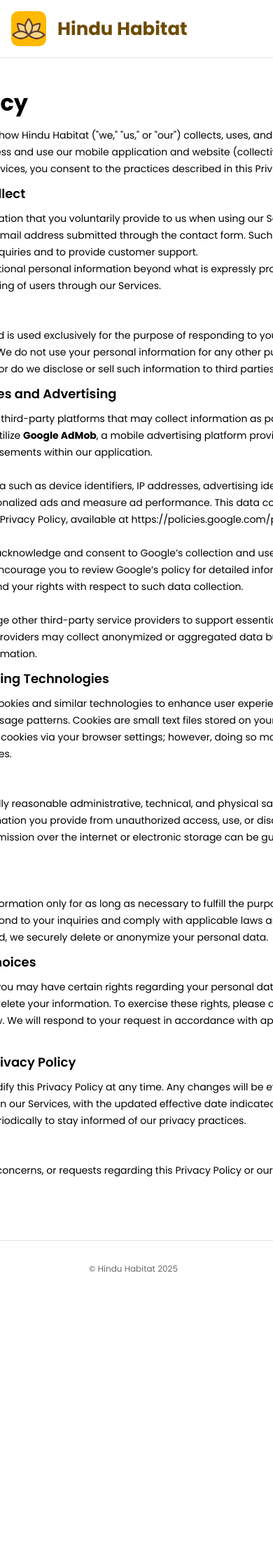
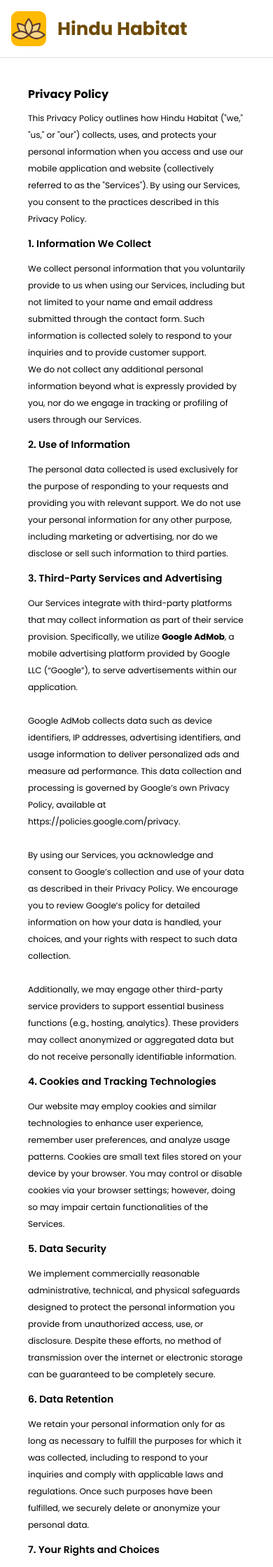
Before and after one commit to ShlokShar/HinduHabitatWebsite, a Flask app: page /privacy in a window 390 px wide; the page is wider, and only the part inside the window is pictured. Shown: the top 2239 px of that part at 70% size. Before the commit the page ends 1817 px from the top of that part, so only its background shows below. Run offline with Flask 3, Linux system fonts and the light colour scheme.

Commit message:
privacy mobile friendly

```diff
--- a/static/css/output.css
+++ b/static/css/output.css
@@ -686,26 +658,6 @@ video {
   width: 1134px;
 }
 
-.w-\[1232px\] {
-  width: 1232px;
-}
-
-.w-\[320px\] {
-  width: 320px;
-}
-
-.w-\[365px\] {
-  width: 365px;
-}
-
-.w-\[600px\] {
-  width: 600px;
-}
-
-.w-\[850px\] {
-  width: 850px;
-}
-
 .w-auto {
   width: auto;
 }
@@ -731,40 +695,8 @@ video {
   max-width: 600px;
 }
 
-.max-w-\[365px\] {
-  max-width: 365px;
-}
-
-.max-w-\[1232px\] {
-  max-width: 1232px;
-}
-
-.max-w-\[1100px\] {
-  max-width: 1100px;
-}
-
-.max-w-\[320px\] {
-  max-width: 320px;
-}
-
-.max-w-full {
-  max-width: 100%;
-}
-
-.max-w-\[1110px\] {
-  max-width: 1110px;
-}
-
-.max-w-\[10px\] {
-  max-width: 10px;
-}
-
-.max-w-\[1000px\] {
-  max-width: 1000px;
-}
-
-.flex-grow {
-  flex-grow: 1;
+.max-w-\[850px\] {
+  max-width: 850px;
 }
 
 .grow {
@@ -1083,10 +971,6 @@ video {
   font-size: 16px;
 }
 
-.text-\[18px\] {
-  font-size: 18px;
-}
-
 .text-\[20px\] {
   font-size: 20px;
 }
--- a/templates/privacy.html
+++ b/templates/privacy.html
@@ -15,8 +15,8 @@
 	</head>
 	<body class="flex w-full flex-col items-center">
 		<!--HEADER-->
-        <div class=" top-0 left-0 w-full">
-            <div class=" flex w-full justify-between p-4 bg-white">
+        <div class="sticky top-0 left-0 w-full">
+            <div class="flex w-full justify-between p-4 bg-white">
                 <div class="flex justify-between items-center space-x-4">
                     <img
                         src="./../static/img/main/icon.png"
@@ -31,44 +31,44 @@
             <div class=" w-full bg-[#e3e3e3] p-[0.5px] h-[0.5px]"></div>
         </div>
         <!--PRIVACY POLICY-->
-        <div class="flex flex-col w-[850px] font-poppins space-y-[10px] p-10">
-            <p class="font-bold text-[32px]">Privacy Policy</p>
-            <p class="text-[14px] leading-[24px]">This Privacy Policy outlines how Hindu Habitat ("we," "us," or "our")  collects, uses, and protects your personal information when you access  and use our mobile application and website (collectively referred to as  the "Services"). By using our Services, you consent to the practices  described in this Privacy Policy.</p>
+        <div class="flex flex-col max-w-[850px] font-poppins space-y-[10px] p-10">
+            <p class="font-bold text-[16px] sm:text-[32px]">Privacy Policy</p>
+            <p class="text-[12px] sm:text-[14px] leading-[24px]">This Privacy Policy outlines how Hindu Habitat ("we," "us," or "our")  collects, uses, and protects your personal information when you access  and use our mobile application and website (collectively referred to as  the "Services"). By using our Services, you consent to the practices  described in this Privacy Policy.</p>
 
-            <p class="text-[18px] leading-[27px] font-semibold">1. Information We Collect</p>
-            <p class="text-[14px] leading-[24px]">We collect personal information that you voluntarily provide to us when using our Services, including but not limited to your name and email address submitted through the contact form. Such information is collected solely to respond to your inquiries and to provide customer support.<br>We do not collect any additional personal information beyond what is expressly provided by you, nor do we engage in tracking or profiling of users through our Services.</p>
+            <p class="text-[14px] sm:text-[18px] leading-[27px] font-semibold">1. Information We Collect</p>
+            <p class="text-[12px] sm:text-[14px] leading-[24px]">We collect personal information that you voluntarily provide to us when using our Services, including but not limited to your name and email address submitted through the contact form. Such information is collected solely to respond to your inquiries and to provide customer support.<br>We do not collect any additional personal information beyond what is expressly provided by you, nor do we engage in tracking or profiling of users through our Services.</p>
 
-            <p class="text-[18px] leading-[27px] font-semibold">2. Use of Information</p>
-            <p class="text-[14px] leading-[24px]">The personal data collected is used exclusively for the purpose of responding to your requests and providing you with relevant support. We do not use your personal information for any other purpose, including marketing or advertising, nor do we disclose or sell such information to third parties.</p>
+            <p class="text-[14px] sm:text-[18px] leading-[27px] font-semibold">2. Use of Information</p>
+            <p class="text-[12px] sm:text-[14px] leading-[24px]">The personal data collected is used exclusively for the purpose of responding to your requests and providing you with relevant support. We do not use your personal information for any other purpose, including marketing or advertising, nor do we disclose or sell such information to third parties.</p>
 
-            <p class="text-[18px] leading-[27px] font-semibold">3. Third-Party Services and Advertising</p>
-            <p class="text-[14px] leading-[24px]">Our Services integrate with third-party platforms that may collect information as part of their service provision. Specifically, we utilize <strong>Google AdMob</strong>, a mobile advertising platform provided by Google LLC (“Google”), to serve advertisements within our application.<br><br>
+            <p class="text-[14px] sm:text-[18px] leading-[27px] font-semibold">3. Third-Party Services and Advertising</p>
+            <p class="text-[12px] sm:text-[14px] leading-[24px]">Our Services integrate with third-party platforms that may collect information as part of their service provision. Specifically, we utilize <strong>Google AdMob</strong>, a mobile advertising platform provided by Google LLC (“Google”), to serve advertisements within our application.<br><br>
             Google AdMob collects data such as device identifiers, IP addresses, advertising identifiers, and usage information to deliver personalized ads and measure ad performance. This data collection and processing is governed by Google’s own Privacy Policy, available at <a href="https://policies.google.com/privacy" target="_blank" rel="noopener noreferrer">https://policies.google.com/privacy</a>.<br><br>
             By using our Services, you acknowledge and consent to Google’s collection and use of your data as described in their Privacy Policy. We encourage you to review Google’s policy for detailed information on how your data is handled, your choices, and your rights with respect to such data collection.<br><br>
             Additionally, we may engage other third-party service providers to support essential business functions (e.g., hosting, analytics). These providers may collect anonymized or aggregated data but do not receive personally identifiable information.</p>
 
-            <p class="text-[18px] leading-[27px] font-semibold">4. Cookies and Tracking Technologies</p>
-            <p class="text-[14px] leading-[24px]">Our website may employ cookies and similar technologies to enhance user experience, remember user preferences, and analyze usage patterns. Cookies are small text files stored on your device by your browser. You may control or disable cookies via your browser settings; however, doing so may impair certain functionalities of the Services.</p>
+            <p class="text-[14px] sm:text-[18px] leading-[27px] font-semibold">4. Cookies and Tracking Technologies</p>
+            <p class="text-[12px] sm:text-[14px] leading-[24px]">Our website may employ cookies and similar technologies to enhance user experience, remember user preferences, and analyze usage patterns. Cookies are small text files stored on your device by your browser. You may control or disable cookies via your browser settings; however, doing so may impair certain functionalities of the Services.</p>
 
-            <p class="text-[18px] leading-[27px] font-semibold">5. Data Security</p>
-            <p class="text-[14px] leading-[24px]">We implement commercially reasonable administrative, technical, and physical safeguards designed to protect the personal information you provide from unauthorized access, use, or disclosure. Despite these efforts, no method of transmission over the internet or electronic storage can be guaranteed to be completely secure.</p>
+            <p class="text-[14px] sm:text-[18px] leading-[27px] font-semibold">5. Data Security</p>
+            <p class="text-[12px] sm:text-[14px] leading-[24px]">We implement commercially reasonable administrative, technical, and physical safeguards designed to protect the personal information you provide from unauthorized access, use, or disclosure. Despite these efforts, no method of transmission over the internet or electronic storage can be guaranteed to be completely secure.</p>
 
-            <p class="text-[18px] leading-[27px] font-semibold">6. Data Retention</p>
-            <p class="text-[14px] leading-[24px]">We retain your personal information only for as long as necessary to fulfill the purposes for which it was collected, including to respond to your inquiries and comply with applicable laws and regulations. Once such purposes have been fulfilled, we securely delete or anonymize your personal data.</p>
+            <p class="text-[14px] sm:text-[18px] leading-[27px] font-semibold">6. Data Retention</p>
+            <p class="text-[12px] sm:text-[14px] leading-[24px]">We retain your personal information only for as long as necessary to fulfill the purposes for which it was collected, including to respond to your inquiries and comply with applicable laws and regulations. Once such purposes have been fulfilled, we securely delete or anonymize your personal data.</p>
 
-            <p class="text-[18px] leading-[27px] font-semibold">7. Your Rights and Choices</p>
-            <p class="text-[14px] leading-[24px]">Subject to applicable law, you may have certain rights regarding your personal data, including the right to access, rectify, update, or delete your information. To exercise these rights, please contact us using the information provided below. We will respond to your request in accordance with applicable legal requirements.</p>
+            <p class="text-[14px] sm:text-[18px] leading-[27px] font-semibold">7. Your Rights and Choices</p>
+            <p class="text-[12px] sm:text-[14px] leading-[24px]">Subject to applicable law, you may have certain rights regarding your personal data, including the right to access, rectify, update, or delete your information. To exercise these rights, please contact us using the information provided below. We will respond to your request in accordance with applicable legal requirements.</p>
 
-            <p class="text-[18px] leading-[27px] font-semibold">8. Changes to This Privacy Policy</p>
-            <p class="text-[14px] leading-[24px]">We reserve the right to modify this Privacy Policy at any time. Any changes will be effective immediately upon posting the revised Policy on our Services, with the updated effective date indicated at the top. We encourage you to review this Policy periodically to stay informed of our privacy practices.</p>
+            <p class="text-[14px] sm:text-[18px] leading-[27px] font-semibold">8. Changes to This Privacy Policy</p>
+            <p class="text-[12px] sm:text-[14px] leading-[24px]">We reserve the right to modify this Privacy Policy at any time. Any changes will be effective immediately upon posting the revised Policy on our Services, with the updated effective date indicated at the top. We encourage you to review this Policy periodically to stay informed of our privacy practices.</p>
 
-            <p class="text-[18px] leading-[27px] font-semibold">9. Contact Us</p>
-            <p class="text-[14px] leading-[24px]">If you have any questions, concerns, or requests regarding this Privacy Policy or our data practices, please contact us <a href="" class="text-primary">here</a><br><br>
+            <p class="text-[14px] sm:text-[18px] leading-[27px] font-semibold">9. Contact Us</p>
+            <p class="text-[12px] sm:text-[14px] leading-[24px]">If you have any questions, concerns, or requests regarding this Privacy Policy or our data practices, please contact us <a href="" class="text-primary">here</a><br><br>
         </div>
         <!--FOOTER-->
-        <div class="flex flex-col w-full items-center">
-            <div class="relative w-full bg-[#e3e3e3] p-[0.5px] h-[0.5px]"></div>
-            <div class="flex flex-row w-[1100px] py-[20px] font-poppins justify-between items-center">
+        <div class="flex flex-col w-full items-center justify-center ">
+            <div class="w-full bg-[#e3e3e3] p-[0.5px] h-[0.5px]"></div>
+            <div class="flex flex-col sm:flex-row w-full max-w-[1100px] py-[20px] font-poppins justify-between items-center px-8">
                 <div class="flex justify-between items-center space-x-1.5">
                     <img
                         src="./../static/img/main/logo.png"
```
Also changed, not shown: other parts of static/css/output.css (+39 -115 lines).
